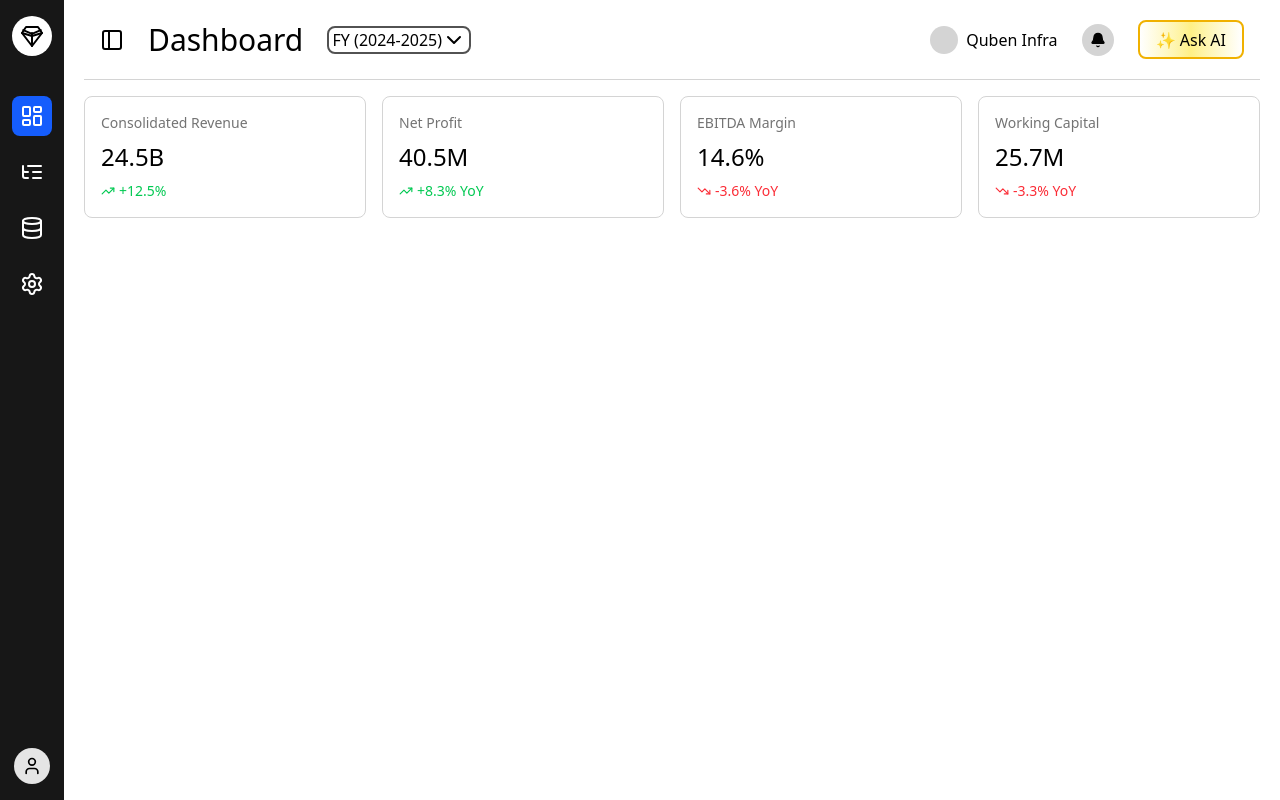
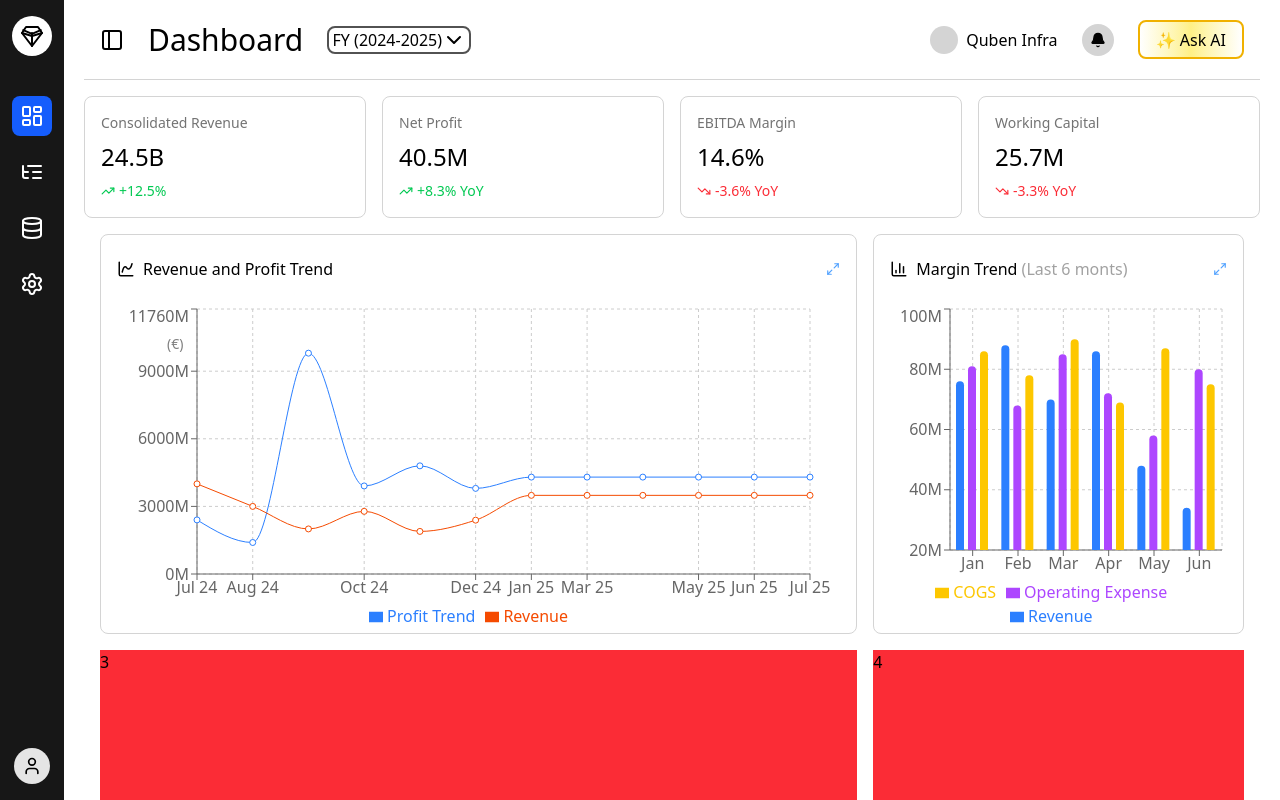
Before and after one commit to 10Yash10/Assignment-Project, a Next.js app: page /dashboard in a window 1280 px wide. Shown: the top 800 px of the page. Built offline with nearby package versions, Linux system fonts and the light colour scheme.

Commit message:
created line chart and bar graph on dashboard

```diff
--- a/package.json
+++ b/package.json
@@ -12,7 +12,8 @@
     "lucide-react": "^0.542.0",
     "next": "15.5.2",
     "react": "19.1.0",
-    "react-dom": "19.1.0"
+    "react-dom": "19.1.0",
+    "recharts": "^3.1.2"
   },
   "devDependencies": {
     "@eslint/eslintrc": "^3",
--- a/src/app/companies/page.tsx
+++ b/src/app/companies/page.tsx
@@ -176,7 +176,7 @@ const Page = () => {
                 <div className="rounded-lg border border-gray-300 overflow-hidden">
                     <table className="w-full ">
                         <thead>
-                            <tr className="border-b border-gray-300">
+                            <tr className="border-b border-gray-300 text-neutral-600">
                                 <th className="text-left p-4">Company Name</th>
                                 <th className="text-left p-4">CEO/Key Person</th>
                                 <th className="text-left p-4">Revenue</th>
--- a/src/app/dashboard/page.tsx
+++ b/src/app/dashboard/page.tsx
@@ -1,5 +1,8 @@
+import BarGraphComp from "@/components/ui/BarGraphComp";
 import Header from "@/components/ui/Header";
 import InfoCard from "@/components/ui/InfoCard";
+import LineChartComp from "@/components/ui/LineChart";
+import { ChartColumn, ChartSpline, Maximize, Maximize2 } from "lucide-react";
 
 const page = () => {
     const boxInformation = [
@@ -40,6 +43,43 @@ const page = () => {
                 ))
                 }
             </div>
+
+            {/* main body grid */}
+            <div className="grid grid-cols-3 grid-rows-2 grid-flow-row gap-4 p-4">
+                {/* Revenue and Profit trend */}
+                <div className="col-span-2 auto-cols-max h-[25rem] border space-y-4 border-neutral-300 p-4 rounded-lg">
+                    <div className="w-full h-[10%] flex items-center justify-between">
+                        <div className="flex gap-2 items-center">
+                            <ChartSpline size={18} />
+                            <h1>Revenue and Profit Trend</h1>
+                        </div>
+                        <Maximize2 className="text-blue-400" size={14} />
+                    </div>
+                    <div className="h-[90%]">
+                        <LineChartComp />
+                    </div>
+                </div>
+
+                {/* Margin Trend */}
+                <div className="col-span-1 auto-cols-max h-[25rem] border space-y-4 border-neutral-300 p-4 rounded-lg">
+                    <div className="w-full h-[10%] flex items-center justify-between">
+                        <div className="flex gap-2 items-center">
+                            <ChartColumn size={18} />
+                            <h1>Margin Trend <span className="text-neutral-400">{"("}Last 6 monts{")"}</span></h1>
+                        </div>
+                        <Maximize2 className="text-blue-400" size={14} />
+                    </div>
+                    <div className="h-[90%]">
+                        <BarGraphComp />
+                    </div>
+                </div>
+
+                {/* Entry wise performance */}
+                <div className="col-span-2 bg-red-500 auto-cols-max">3</div>
+
+                {/* Insights */}
+                <div className="col-span-1 bg-red-500 auto-cols-max">4</div>
+            </div>
         </div>
     )
 }
--- /dev/null
+++ b/src/components/ui/BarGraphComp.tsx
@@ -0,0 +1,82 @@
+"use client";
+
+import React from 'react';
+import { BarChart, Bar, Rectangle, XAxis, YAxis, CartesianGrid, Tooltip, Legend, ResponsiveContainer } from 'recharts';
+
+const data = [
+    {
+        name: 'Jan',
+        "Operating Expense": 81,
+        Revenue: 76,
+        COGS: 86,
+        amt: 66,
+    },
+    {
+        name: 'Feb',
+        "Operating Expense": 68,
+        Revenue: 88,
+        COGS: 78,
+        amt: 78,
+    },
+    {
+        name: 'Mar',
+        "Operating Expense": 85,
+        Revenue: 70,
+        COGS: 90,
+        amt: 59,
+    },
+    {
+        name: 'Apr',
+        "Operating Expense": 72,
+        Revenue: 86,
+        COGS: 69,
+        amt: 67,
+    },
+    {
+        name: 'May',
+        "Operating Expense": 58,
+        Revenue: 48,
+        COGS: 87,
+        amt: 75,
+    },
+    {
+        name: 'Jun',
+        "Operating Expense": 80,
+        Revenue: 34,
+        COGS: 75,
+        amt: 74,
+    },
+];
+
+const BarGraphComp = () => {
+    return (
+        <ResponsiveContainer width="100%" height="100%">
+            <BarChart
+                width={600}
+                height={300}
+                data={data}
+                margin={{
+                    top: 5,
+                    right: 5,
+                    left: 0,
+                    bottom: 5,
+                }}
+            >
+                <CartesianGrid strokeDasharray="3 3" />
+                <XAxis dataKey="name" />
+                <YAxis
+                    domain={[20, 100]}
+                    ticks={[20, 40, 60, 80, 100]}
+                    tickFormatter={(val) => `${val}M`}
+                />
+                <Tooltip />
+                <Legend />
+                <Bar barSize={8} dataKey="Revenue" fill="oklch(62.3% 0.214 259.815)" radius={[9999, 9999, 0, 0]} />
+                <Bar barSize={8} dataKey={"Operating Expense"} fill="oklch(62.7% 0.265 303.9)" radius={[9999, 9999, 0, 0]} />
+                <Bar barSize={8} dataKey="COGS" fill="oklch(85.2% 0.199 91.936)" radius={[9999, 9999, 0, 0]} />
+            </BarChart>
+        </ResponsiveContainer>
+    );
+};
+
+export default BarGraphComp;
--- /dev/null
+++ b/src/components/ui/LineChart.tsx
@@ -0,0 +1,113 @@
+"use client";
+
+import { LineChart, Line, XAxis, YAxis, CartesianGrid, Tooltip, Legend, ResponsiveContainer } from 'recharts';
+
+const data = [
+    {
+        name: 'Jul 24',
+        Revenue: 4000,
+        "Profit Trend": 2400,
+        amt: 2400,
+    },
+    {
+        name: 'Aug 24',
+        Revenue: 3000,
+        "Profit Trend": 1398,
+        amt: 2210,
+    },
+    {
+        name: 'Sept 24',
+        Revenue: 2000,
+        "Profit Trend": 9800,
+        amt: 2290,
+    },
+    {
+        name: 'Oct 24',
+        Revenue: 2780,
+        "Profit Trend": 3908,
+        amt: 2000,
+    },
+    {
+        name: 'Nov 24',
+        Revenue: 1890,
+        "Profit Trend": 4800,
+        amt: 2181,
+    },
+    {
+        name: 'Dec 24',
+        Revenue: 2390,
+        "Profit Trend": 3800,
+        amt: 2500,
+    },
+    {
+        name: 'Jan 25',
+        Revenue: 3490,
+        "Profit Trend": 4300,
+        amt: 2100,
+    },
+    {
+        name: 'Mar 25',
+        Revenue: 3490,
+        "Profit Trend": 4300,
+        amt: 2100,
+    },
+    {
+        name: 'Apr 25',
+        Revenue: 3490,
+        "Profit Trend": 4300,
+        amt: 2100,
+    },
+    {
+        name: 'May 25',
+        Revenue: 3490,
+        "Profit Trend": 4300,
+        amt: 2100,
+    },
+    {
+        name: 'Jun 25',
+        Revenue: 3490,
+        "Profit Trend": 4300,
+        amt: 2100,
+    },
+    {
+        name: 'Jul 25',
+        Revenue: 3490,
+        "Profit Trend": 4300,
+        amt: 2100,
+    },
+];
+
+export default function LineChartComp() {
+    return (
+        <ResponsiveContainer width="100%" height="100%">
+            <LineChart
+                width={500}
+                height={300}
+                data={data}
+                margin={{
+                    top: 5,
+                    right: 30,
+                    left: 20,
+                    bottom: 5,
+                }}
+            >
+                <CartesianGrid strokeDasharray="3 3" />
+                <XAxis dataKey="name" />
+                <YAxis
+                    tickFormatter={(value) => `${value}M`}
+                    label={{
+                        value: "(€)",
+                        position: "insideTop",
+                        offset: 30,
+                        style: { textAnchor: "start", fontSize: 14 }
+                    }}
+                    domain={[0, (dataMax) => dataMax * 1.2]}
+                />
+                <Tooltip />
+                <Legend iconType='rect' />
+                <Line type="monotone" dataKey={"Profit Trend"} stroke="oklch(62.3% 0.214 259.815)" activeDot={{ r: 4 }} />
+                <Line type="monotone" dataKey="Revenue" stroke="oklch(64.6% 0.222 41.116)" activeDot={{ r: 4 }} />
+            </LineChart>
+        </ResponsiveContainer>
+    );
+}
```
Also changed, not shown: 1 other file (tests, documents, lock files or other folders).
